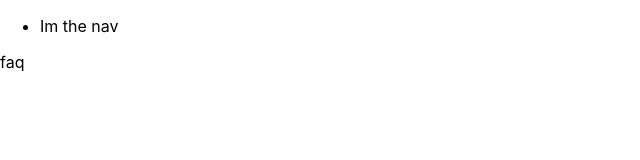
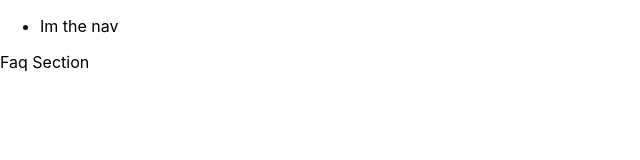
Before and after one commit to yy-ventures/impact-hub, a Next.js app: page /co-working/faq in a window 1280 px wide. Shown: the top 160 px of the page, without its empty margins (0-640 px from the left). Built offline with nearby package versions, Linux system fonts and the light colour scheme.

Commit message:
faq section changed

```diff
--- a/pages/co-working/faq.js
+++ b/pages/co-working/faq.js
@@ -1,7 +1,7 @@
 import React from "react";
 
 const Faq = () => {
-  return <div>faq</div>;
+  return <div>Faq Section</div>;
 };
 
 export default Faq;
```
